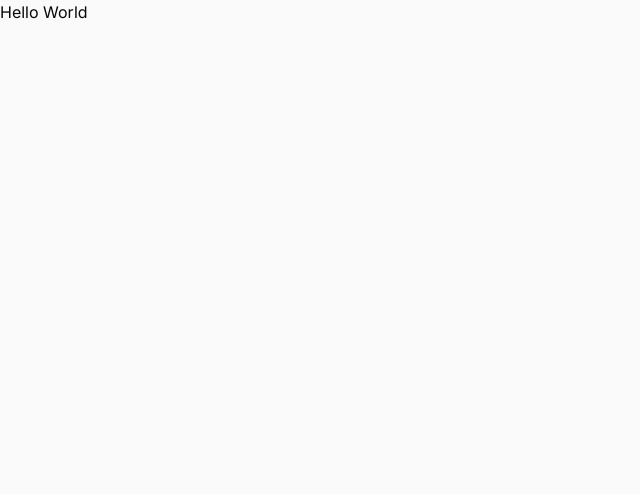
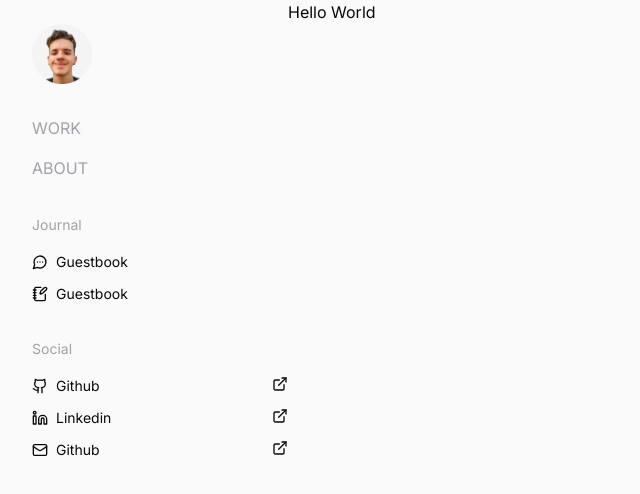
Before and after one commit to reinheimermat/matheus-reinheimer, a Next.js app: page / in a window 1280 px wide. Shown: the top 494 px of the page, without its empty margins (0-640 px from the left). Built offline with nearby package versions, Linux system fonts and the light colour scheme.

Commit message:
feat: Create Sidebar

```diff
--- a/package.json
+++ b/package.json
@@ -9,9 +9,11 @@
     "lint": "next lint"
   },
   "dependencies": {
+    "lucide-react": "^0.417.0",
     "next": "14.2.5",
     "react": "^18",
-    "react-dom": "^18"
+    "react-dom": "^18",
+    "react-icons": "^5.2.1"
   },
   "devDependencies": {
     "@rocketseat/eslint-config": "^2.2.2",
--- a/src/app/layout.tsx
+++ b/src/app/layout.tsx
@@ -2,6 +2,8 @@ import './globals.css'
 
 import type { Metadata } from 'next'
 import { Inter } from 'next/font/google'
+
+import Sidebar from './ui/sidebar'
 
 const inter = Inter({ subsets: ['latin'] })
 
@@ -20,7 +22,10 @@ export default function RootLayout({
       <body
         className={`${inter.className} bg-zinc-50 text-zinc-950 antialiased dark:bg-zinc-950 dark:text-zinc-50`}
       >
-        {children}
+        <div className="flex">
+          <Sidebar />
+          {children}
+        </div>
       </body>
     </html>
   )
--- /dev/null
+++ b/src/app/ui/sidebar.tsx
@@ -0,0 +1,89 @@
+import {
+  ExternalLink,
+  Github,
+  Linkedin,
+  Mail,
+  MessageCircleMore,
+  NotebookPen,
+} from 'lucide-react'
+import Image from 'next/image'
+import Link from 'next/link'
+
+import myself from '@/app/assets/myself.png'
+
+export default function Sidebar() {
+  return (
+    <aside className="flex h-screen w-full max-w-72 flex-col space-y-8 py-6 ps-8">
+      <Image className="block" src={myself} alt="Logo" width={60} height={60} />
+
+      <div className="flex flex-col gap-4 uppercase text-zinc-400">
+        <Link href="/work">Work</Link>
+        <Link href="/About">About</Link>
+      </div>
+
+      <div className="space-y-4">
+        <span className="text-sm text-zinc-400">Journal</span>
+
+        <div className="space-y-3">
+          <Link
+            href="/guestbook"
+            className="flex items-center gap-2 hover:text-zinc-700 dark:hover:text-zinc-300"
+          >
+            <MessageCircleMore size={16} />
+            <p className="text-sm">Guestbook</p>
+          </Link>
+
+          <Link
+            href="/guestbook"
+            className="flex items-center gap-2 hover:text-zinc-700 dark:hover:text-zinc-300"
+          >
+            <NotebookPen size={16} />
+            <p className="text-sm">Guestbook</p>
+          </Link>
+        </div>
+      </div>
+
+      <div className="space-y-4">
+        <span className="text-sm text-zinc-400">Social</span>
+
+        <div className="space-y-3">
+          <Link
+            href="https://github.com/reinheimermat"
+            target="_blank"
+            className="flex cursor-pointer justify-between hover:text-zinc-700 dark:hover:text-zinc-300"
+          >
+            <div className="flex items-center gap-2">
+              <Github className="size-4" />
+              <p className="text-sm">Github</p>
+            </div>
+            <ExternalLink size={16} />
+          </Link>
+
+          <Link
+            href="https://www.linkedin.com/in/reinheimermat/"
+            target="_blank"
+            className="flex justify-between hover:text-zinc-700 dark:hover:text-zinc-300"
+          >
+            <div className="flex items-center gap-2">
+              <Linkedin className="size-4" />
+              <p className="text-sm">Linkedin</p>
+            </div>
+            <ExternalLink size={16} />
+          </Link>
+
+          <Link
+            href="mailto:contatoreinheimer@gmail.com"
+            target="_blank"
+            className="flex justify-between hover:text-zinc-700 dark:hover:text-zinc-300"
+          >
+            <div className="flex items-center gap-2">
+              <Mail className="size-4" />
+              <p className="text-sm">Github</p>
+            </div>
+            <ExternalLink size={16} />
+          </Link>
+        </div>
+      </div>
+    </aside>
+  )
+}
```
Also changed, not shown: src/app/assets/myself.png (added), 1 other file (tests, documents, lock files or other folders).
